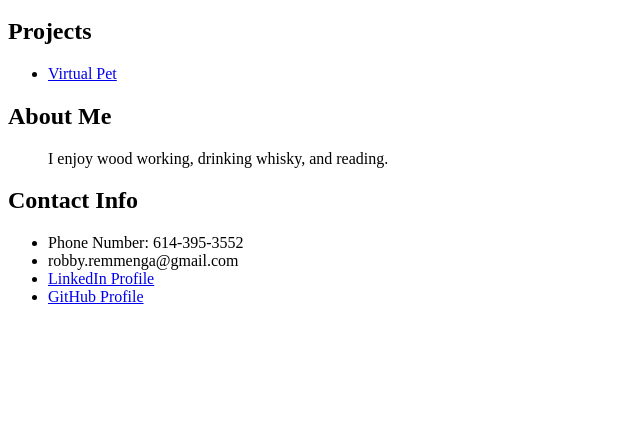
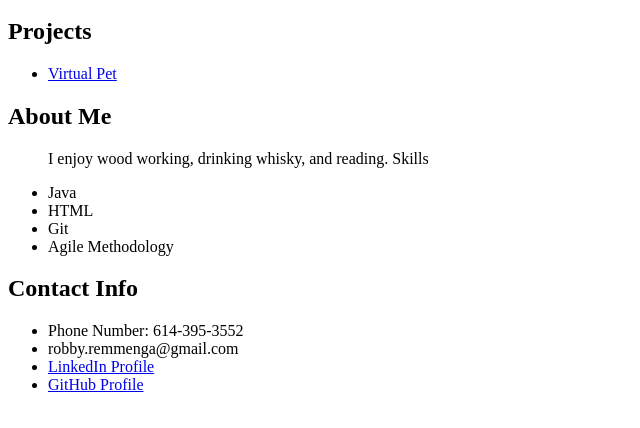
Before and after one commit to Robby614/Robby614.github.io, a plain HTML site: page index.html in a window 1280 px wide. Shown: the part 136-564 px from the top of the page, without its empty margins (0-640 px from the left). Drawn offline with Linux system fonts and the light colour scheme.

Commit message:
added skills

```diff
--- a/index.html
+++ b/index.html
@@ -27,7 +27,13 @@
 <section class = "About Me">
     <h2 id="About Me">About Me</h2>
         <ul>
-            <p>I enjoy wood working, drinking whisky, and reading.</p>
+            <p>I enjoy wood working, drinking whisky, and reading.
+                Skills
+                    <li>Java</li>
+                    <li>HTML</li>
+                    <li>Git</li>
+                    <li>Agile Methodology</li>
+            </p>
         </ul>
     </section>
 
```
